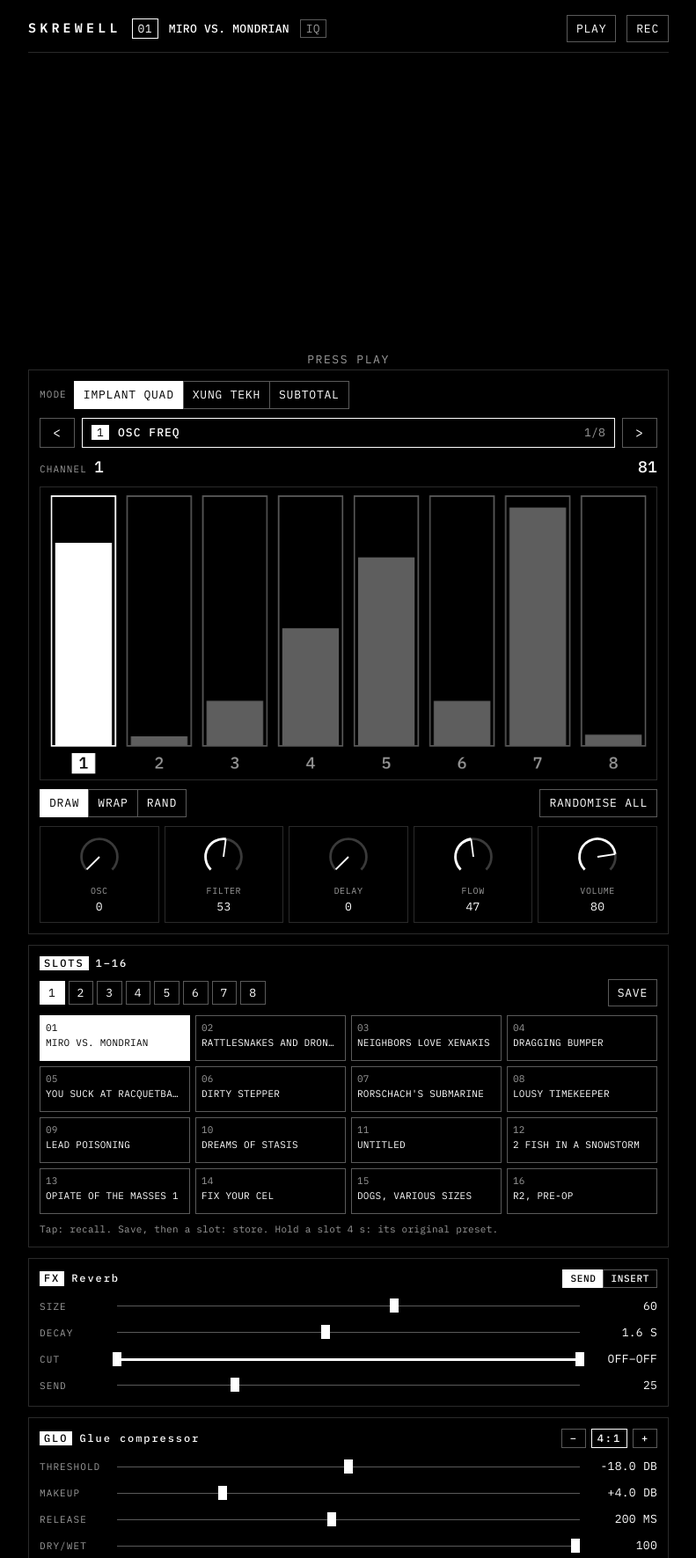
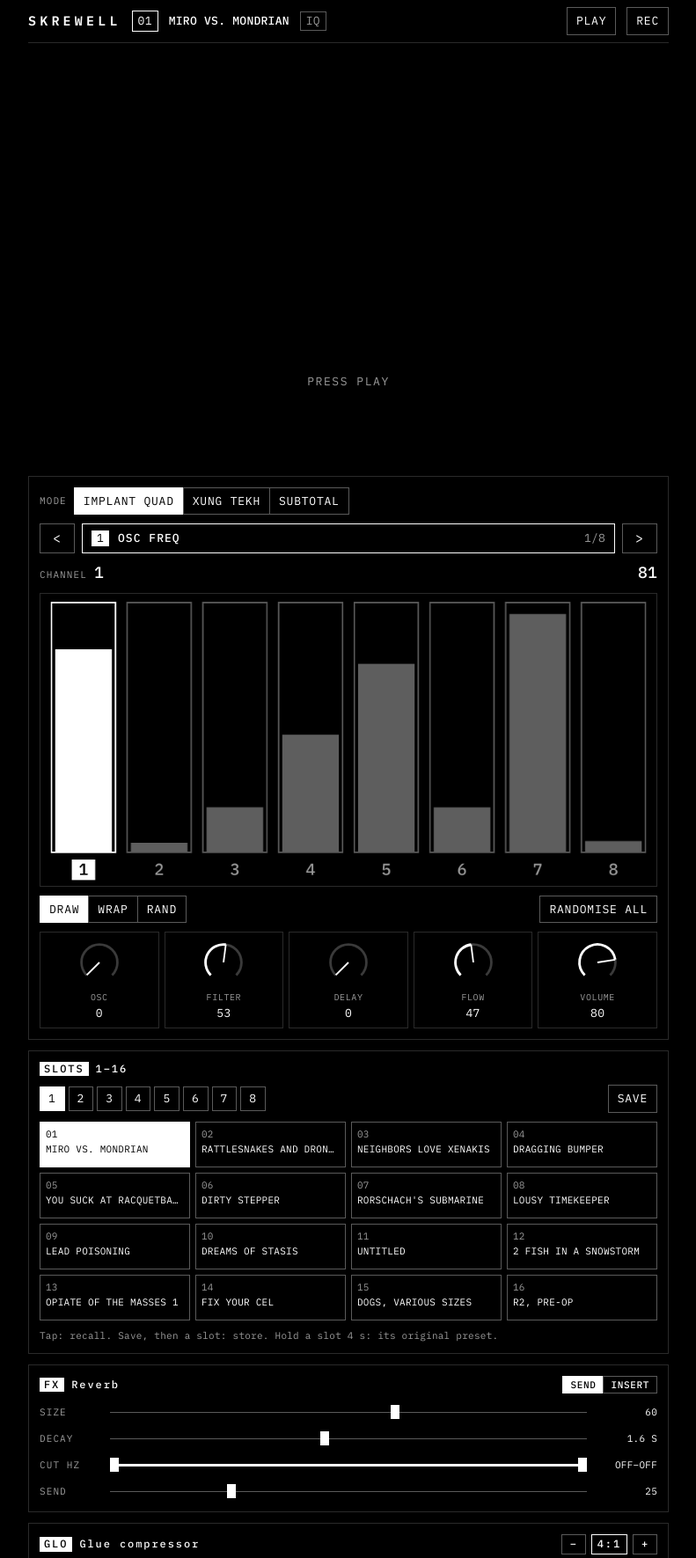
Before and after one commit to shailevy-stack/skrewell-web, a plain HTML site: page index.html in a window 1280 px wide. Shown: the top 1771 px of the page at 88% size, without its empty margins (244-1035 px from the left). Drawn offline with Linux system fonts and the light colour scheme.

Commit message:
Pinned title row; the scope right under it; reverb cut readout fits
Co-Authored-By: Claude Opus 5.5 <noreply@anthropic.com>
Claude-Session: https://claude.ai/code/session_01Qs5FDNNoN2hbkqJGZw2MeL

```diff
--- a/index.html
+++ b/index.html
@@ -25,6 +25,8 @@
   --rule: #2a2a2a;
   --faint: #6a6a6a;
   --mono: "IBM Plex Mono", ui-monospace, "SFMono-Regular", Menlo, Consolas, monospace;
+  --hh: 61px;                                   /* the pinned title row's height (set from the page) */
+  --ss: min(100vw, calc(100vh - var(--hh)));    /* the scope: a square, right under the title row */
   color-scheme: dark;
 }
 * { box-sizing: border-box; }
@@ -37,15 +39,15 @@ button:hover { border-color: var(--ink); }
 button.on { background: var(--ink); color: var(--bg); border-color: var(--ink); }
 :focus-visible { outline: 2px solid var(--ink); outline-offset: 2px; }
 
-#scope { position: fixed; z-index: 0; left: 50%; top: 50%; transform: translate(-50%, -50%); width: min(100vw, 100vh); height: min(100vw, 100vh); display: block; pointer-events: none; }
-.scopehint { position: fixed; z-index: 0; left: 0; right: 0; top: 50%; text-align: center; color: var(--label); text-transform: uppercase; letter-spacing: .12em; pointer-events: none; }
+#scope { position: fixed; z-index: 0; left: 50%; top: var(--hh); transform: translateX(-50%); width: var(--ss); height: var(--ss); display: block; pointer-events: none; }
+.scopehint { position: fixed; z-index: 0; left: 0; right: 0; top: calc(var(--hh) + var(--ss) / 2); text-align: center; color: var(--label); text-transform: uppercase; letter-spacing: .12em; pointer-events: none; }
 .scopehint[hidden] { display: none; }
 
-.app { position: relative; z-index: 1; max-width: 760px; margin: 0 auto; padding: 16px; display: grid; grid-template-columns: minmax(0, 1fr); gap: 12px; }
+.app { position: relative; z-index: 1; max-width: 760px; margin: 0 auto; padding: 0 16px 16px; display: grid; grid-template-columns: minmax(0, 1fr); gap: 12px; }
 .app > * { min-width: 0; }
-.window { height: 42vh; }                       /* the scope, clear, before the controls */
+.window { height: min(var(--ss), 60vh); margin-top: -12px; }   /* the scope, clear, before the controls */
 .veil { background: var(--veil); }
-header { display: flex; align-items: center; gap: 12px; flex-wrap: nowrap; min-height: 44px; padding: 0 0 10px; border-bottom: 1px solid var(--rule); }
+header { position: sticky; top: 0; z-index: 3; background: var(--bg); display: flex; align-items: center; gap: 12px; flex-wrap: nowrap; min-height: 44px; padding: 8px 0; border-bottom: 1px solid var(--rule); }
 header > * { flex-shrink: 0; }
 header .pname, header .msg { flex-shrink: 1; }
 .word { font-weight: 600; font-size: 15px; letter-spacing: .28em; }
@@ -95,8 +97,10 @@ header .pname, header .msg { flex-shrink: 1; }
 .slot .hold { position: absolute; left: 0; bottom: 0; height: 2px; background: currentColor; width: 0; }
 
 .fx { display: grid; gap: 8px; }
-.fxrow { display: grid; grid-template-columns: 10ch minmax(0, 1fr) 10ch; align-items: center; gap: 10px; }
-.fxrow output { text-align: right; font-variant-numeric: tabular-nums; white-space: nowrap; }
+.fxrow { display: grid; grid-template-columns: 9ch minmax(0, 1fr) 9ch; align-items: center; gap: 10px; }
+.fxrow > * { min-width: 0; }
+.fxrow output { text-align: right; font-size: 11px; font-variant-numeric: tabular-nums; white-space: nowrap; overflow: hidden; text-overflow: ellipsis; }
+.dual { margin: 0 5px; }               /* (the thumbs stay inside the row at either end) */
 input[type=range] { -webkit-appearance: none; appearance: none; width: 100%; height: 22px; background: none; margin: 0; touch-action: none; }
 input[type=range]::-webkit-slider-runnable-track { height: 1px; background: var(--outline); }
 input[type=range]::-moz-range-track { height: 1px; background: var(--outline); }
@@ -122,7 +126,7 @@ footer kbd { border: 1px solid var(--outline); padding: 0 4px; font-family: inhe
 @media (prefers-reduced-motion: reduce) { #rec.blink { animation: none; } }
 @media (max-width: 420px), (pointer: coarse) { .keys { display: none; } }
 @media (max-width: 560px) {
-  .app { padding: 12px; }
+  .app { padding: 0 12px 12px; }
   .word { display: none; }
   header { gap: 8px; }
   header button { padding: 6px 8px; }
@@ -131,7 +135,8 @@ footer kbd { border: 1px solid var(--outline); padding: 0 4px; font-family: inhe
   .msg { text-align: left; }
   .knob svg { width: 40px; height: 40px; }
   .knob .lbl { font-size: 9px; letter-spacing: .02em; }
-  .fxrow { grid-template-columns: 8ch minmax(0, 1fr) 9ch; gap: 8px; }
+  .fxrow { grid-template-columns: 8ch minmax(0, 1fr) 8ch; gap: 8px; }
+  .fxrow .lbl { font-size: 10px; letter-spacing: .04em; }
   #modes button { padding: 6px 8px; font-size: 11px; }
 }
 </style>
@@ -141,7 +146,7 @@ footer kbd { border: 1px solid var(--outline); padding: 0 4px; font-family: inhe
 <div class="scopehint" id="scopehint">Press play</div>
 
 <div class="app">
-  <header class="veil">
+  <header>
     <span class="word">SKREWELL</span>
     <span class="slotbox" id="slotno">01</span>
     <span class="pname" id="pname">Miro vs. Mondrian</span>
@@ -681,7 +686,7 @@ function knobsUi() {
 }
 
 /* ---------- FX and GLO ---------- */
-const fmtHz = (x) => { const f = cutHz(x); return f >= 1000 ? (f / 1000).toFixed(f >= 10000 ? 0 : 1) + ' K' : Math.round(f) + ' HZ'; };
+const fmtHz = (x) => { const f = cutHz(x); return f >= 1000 ? (f / 1000).toFixed(f >= 10000 ? 0 : 1) + 'K' : String(Math.round(f)); };   /* Hz; K = kHz */
 const fmtCut = () => (S.verb[2] <= 0.002 ? 'OFF' : fmtHz(S.verb[2])) + '–' + (S.hicut >= 0.998 ? 'OFF' : fmtHz(S.hicut));
 const GLUE_DEF = [
   ['THRESHOLD', (x) => (x * -36).toFixed(1) + ' DB'], ['MAKEUP', (x) => '+' + (x * 18).toFixed(1) + ' DB'],
@@ -697,7 +702,7 @@ function sliderRow(box, label, id, fmt, labelFn) {
 }
 function cutRow(box) {                          /* LOW CUT and HIGH CUT on one track, each end dragged */
   const row = document.createElement('div'); row.className = 'fxrow';
-  row.innerHTML = '<span class="lbl">CUT</span><div class="dual"><span class="tr"></span><span class="pass"></span>' +
+  row.innerHTML = '<span class="lbl" title="Low cut and high cut on the reverb, in Hz (K = kHz)">CUT HZ</span><div class="dual"><span class="tr"></span><span class="pass"></span>' +
     '<span class="th" data-w="lo" tabindex="0" role="slider" aria-label="Low cut"></span><span class="th" data-w="hi" tabindex="0" role="slider" aria-label="High cut"></span></div><output></output>';
   const dual = row.querySelector('.dual'), pass = row.querySelector('.pass'), lo = row.querySelector('[data-w=lo]'), hi = row.querySelector('[data-w=hi]'), out = row.querySelector('output');
   const GAPX = 0.08;
@@ -723,8 +728,8 @@ function cutRow(box) {                          /* LOW CUT and HIGH CUT on one t
   const sync = () => {
     lo.style.left = (S.verb[2] * 100) + '%'; hi.style.left = (S.hicut * 100) + '%';
     pass.style.left = (S.verb[2] * 100) + '%'; pass.style.width = ((S.hicut - S.verb[2]) * 100) + '%';
-    lo.setAttribute('aria-valuetext', S.verb[2] <= 0.002 ? 'off' : fmtHz(S.verb[2]));
-    hi.setAttribute('aria-valuetext', S.hicut >= 0.998 ? 'off' : fmtHz(S.hicut));
+    lo.setAttribute('aria-valuetext', S.verb[2] <= 0.002 ? 'off' : fmtHz(S.verb[2]) + ' Hz');
+    hi.setAttribute('aria-valuetext', S.hicut >= 0.998 ? 'off' : fmtHz(S.hicut) + ' Hz');
     out.textContent = fmtCut();
   };
   fxSync.push(sync); sync(); box.append(row);
@@ -859,6 +864,12 @@ document.addEventListener('keyup', (e) => { if (e.key.toLowerCase() === 'r' && !
 /* no zooming: double-tap zoom is off through touch-action: manipulation; a pinch is refused here (iOS) */
 document.addEventListener('gesturestart', (e) => e.preventDefault());
 
+/* ---------- the pinned title row's height places the scope under it ---------- */
+function placeScope() { document.documentElement.style.setProperty('--hh', document.querySelector('header').offsetHeight + 'px'); }
+addEventListener('resize', placeScope);
+if (window.ResizeObserver) new ResizeObserver(placeScope).observe(document.querySelector('header'));
+placeScope();
+
 /* ---------- the frame ---------- */
 function frame() {
   recPlay();
```
Also changed, not shown: src/app.html (+25 -14 lines).
